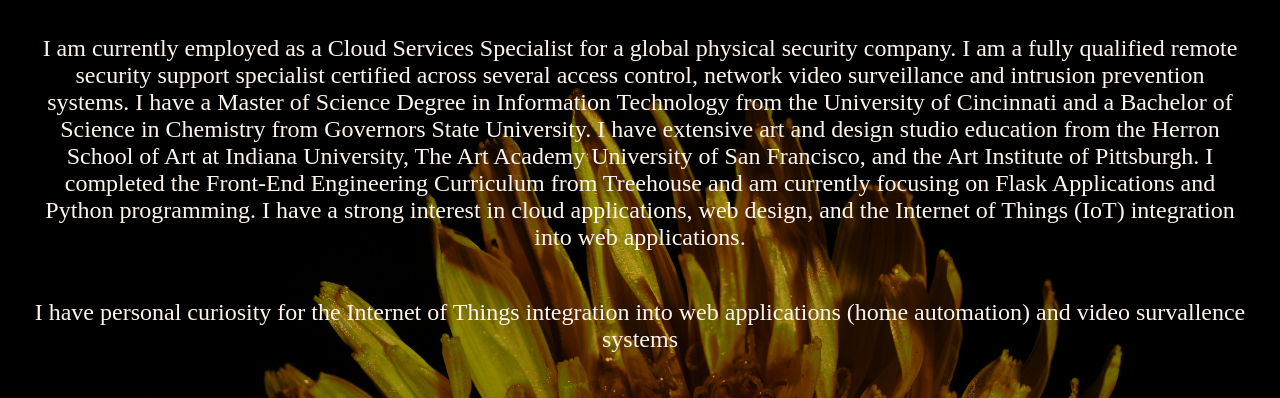
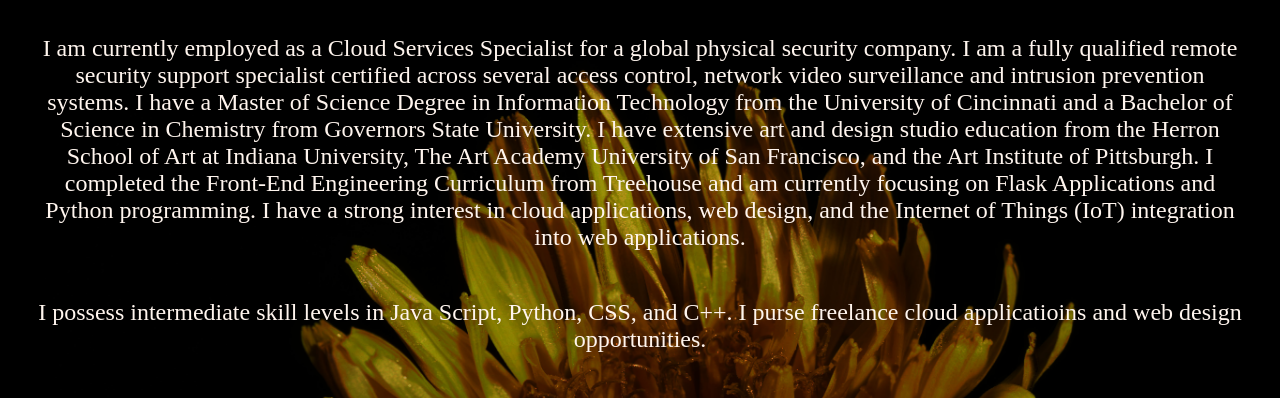
Before and after one commit to Mike-A-M/Portfolio-Site, a plain HTML site: page html/mybackground.html in a window 1280 px wide. Shown: the part 115-513 px from the top of the page. Drawn offline with Linux system fonts and the light colour scheme.

Commit message:
removed personal curiosity paragraph from mybackground.html

```diff
--- a/html/mybackground.html
+++ b/html/mybackground.html
@@ -21,9 +21,7 @@
                 The Art Academy University of San Francisco, and the Art Institute of Pittsburgh.
                 I completed the Front-End Engineering Curriculum from Treehouse and am currently focusing on Flask Applications and Python programming. I have a strong interest in cloud applications, web design, and the Internet of Things (IoT) integration into web applications.
             </p>
-            <p>I have personal curiosity for the Internet of Things integration into web applications (home automation) and
-                 video survallence systems
-            </p>
+
              <p>I possess intermediate skill levels in Java Script, Python, CSS, and C++.
                 I purse freelance cloud applicatioins and web design opportunities.</p>
             <h3>Personal Details</h3>
```
